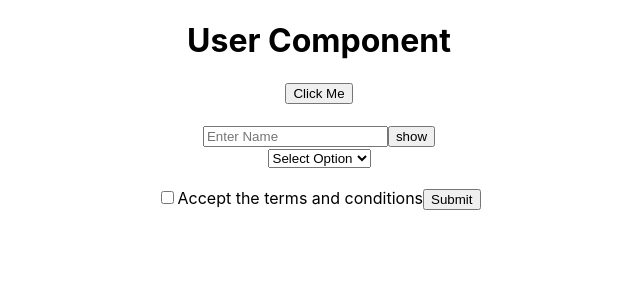
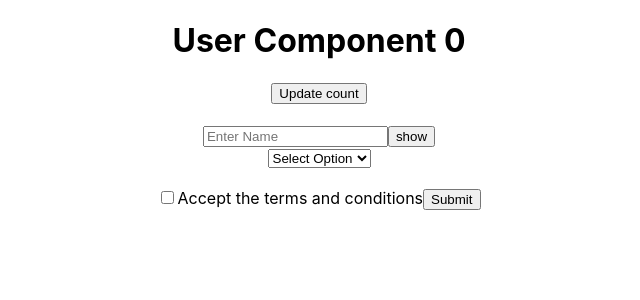
Before and after one commit to satyam4321/ReactJS-Learnings, a React (Create React App) app: page / in a window 1280 px wide. Shown: the top 300 px of the page, without its empty margins (321-961 px from the left). Built offline with nearby package versions, Linux system fonts and the light colour scheme.

Commit message:
Life-Cycle-of-Component

```diff
--- a/src/App.js
+++ b/src/App.js
@@ -6,7 +6,7 @@ import {useState} from 'react';
 
 // alert("hello");
 function App() {
-  const [data, setData] = useState(null);
+  const [data, setData] = useState('Satyam');
   const [status, setShow] = useState(false);
   const [intrest, setIntrest] = useState(null);
   const [ch, setCh] = useState(false);
@@ -26,14 +26,15 @@ function App() {
   }
   function getData() {
     // alert("Hello from app")
-    alert("get data is called")
+    // alert("get data is called")
 
   }
   // console.log('hello');
   return (
     <div className="App">
 
-      <Users call = {getData} />
+      <Users name  = {data} />
+      {/* <Users call = {getData}/> */}
       {
         status ?
           <h1>{data}</h1>
--- a/src/Users.js
+++ b/src/Users.js
@@ -1,12 +1,52 @@
 import React from "react";
 
-function Users(props) {
-    return (
-      <div className="App">
-        <h1>User Component</h1>
-        <button onClick={() => props.call()}>Click Me</button>
+// function Users(props) {
+//     return (
+//       <div className="App">
+//         <h1>User Component</h1>
+//         <button onClick={() => props.call()}>Click Me</button>
+//       </div>
+//     );
+//   }
+
+class Users extends React.Component{
+
+  constructor() {
+    super();
+    this.state = {
+      // email: 'satya@test.com'
+      count: 0
+    }
+    console.log('Constructor');
+  }
+  componentDidMount() {
+    // It only calls at the moment when the  component is first created
+    console.log('componentDidMount');
+  }
+  componentDidUpdate(preProps, preState, snapshot) {
+    // console.log('componentDidUpdate');
+    console.log("Componenet update", preState.count, this.state.count);
+    if(preState.count == this.state.count){
+      alert("Data is already present");
+    }
+    if(this.state.count < 10) {
+      this.setState({count: this.state.count + 1});
+    }
+  }
+  render() {
+    console.log("Render Method")
+
+    // console.log(this.state.email);
+    console.log(this.state.count);
+    return(
+      <div>
+        {/* <h1>User {this.props.name}</h1> */}
+        <h1>User Component {this.state.count}</h1>
+        {/* <button onClick={() => this.setState({email: 'maurya@test.com'})}>Update Email</button> */}
+        <button onClick={() => this.setState({count: 1})}>Update count</button>
       </div>
-    );
+    )
   }
+}
 
-  export default Users;
+export default Users;
```
